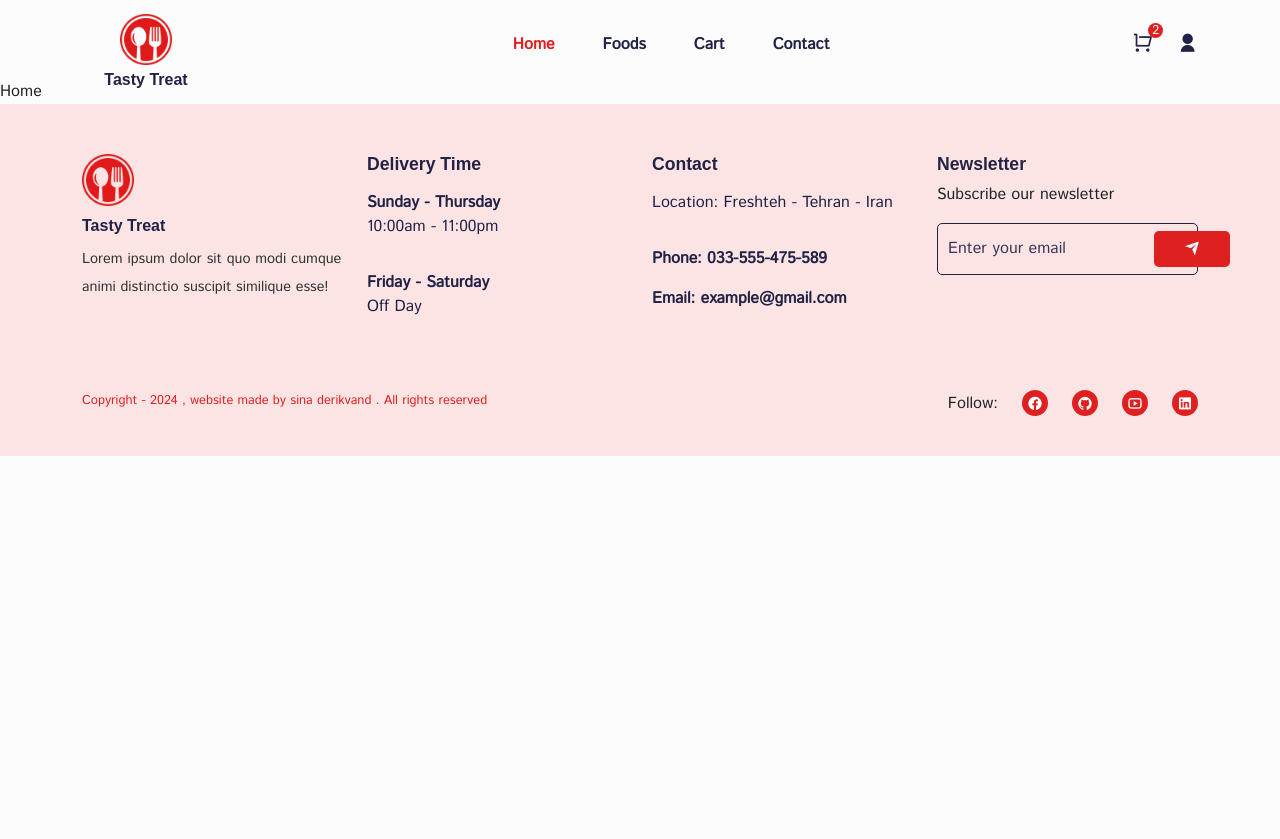
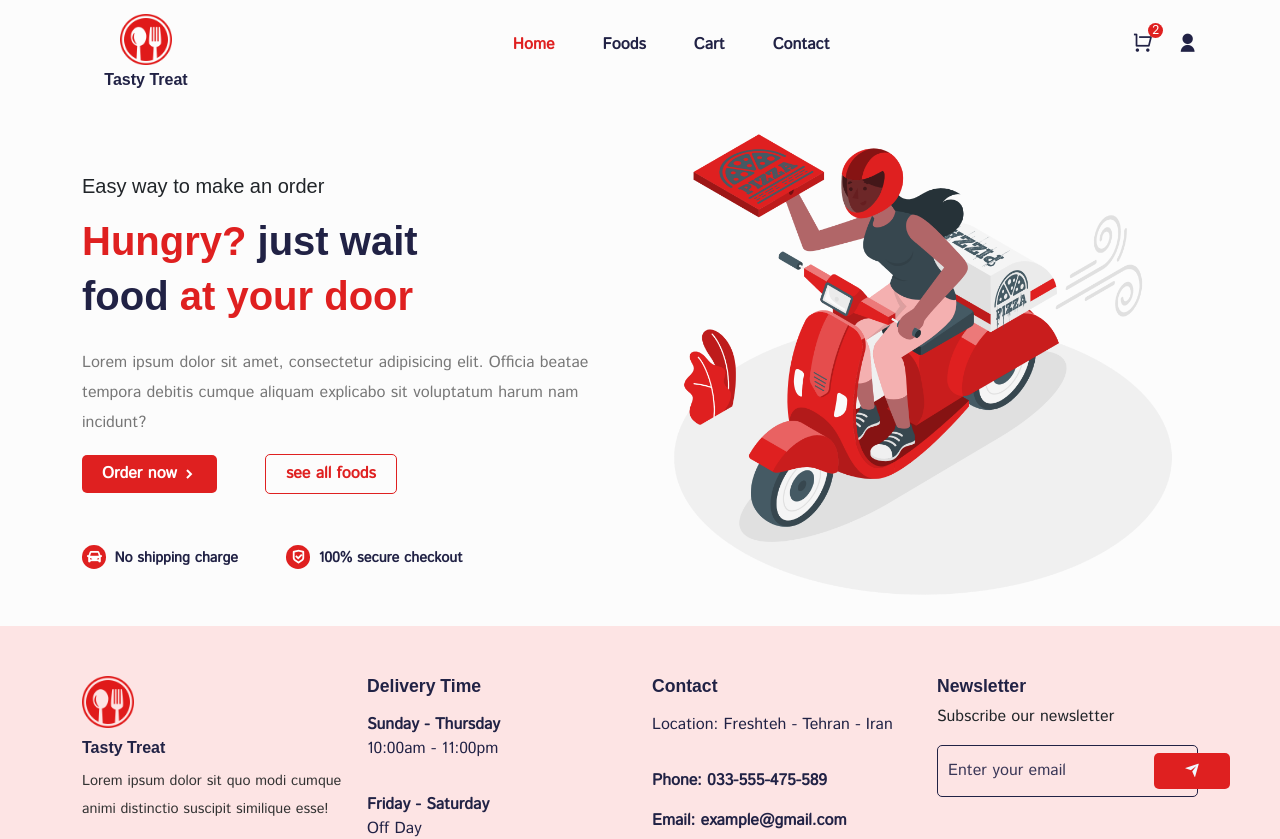
Before and after one commit to sinakoushkii/food-delivery-website, a React app: page /home in a window 1280 px wide. Shown: the top 839 px of the page. Before the commit the page ends 800 px from the top, so only its background shows below. Built offline with nearby package versions, Linux system fonts and the light colour scheme; the HTML template or start-up script is replaced by a standard one; a web font is replaced by a local one.

Commit message:
feat hero section for the home page created

```diff
--- a/src/pages/Home.jsx
+++ b/src/pages/Home.jsx
@@ -1,7 +1,59 @@
 import React from 'react'
+import Helmet from '../components/Helmet/Helmet'
+import { Container, Row, Col } from 'reactstrap'
+import heroImage from '../assets/images/hero.png'
+import '../styles/hero-section.css'
+import { Link } from 'react-router-dom'
 
 export default function Home() {
   return (
-    <div>Home</div>
+    <Helmet title='home'>
+      <Container>
+        <Row>
+          <Col lg='6' md='6' >
+            <div className='hero__content'>
+              <h5 className='mb-3 mt-4'>Easy way to make an order</h5>
+              <h1 className='mb-4 hero__title'>
+                <span>Hungry? </span>just wait <br /> food <span>at your door</span>
+              </h1>
+              <p>Lorem ipsum dolor sit amet, consectetur adipisicing elit. Officia beatae tempora debitis cumque aliquam explicabo sit voluptatum harum nam incidunt?</p>
+
+              <div className='hero__btns d-flex align-items-center gap-5'>
+                <button className='order__btn d-flex align-items-center justify-content-between gap-1'>
+                  Order now
+                  <i class="ri-arrow-right-s-line"></i>
+                </button>
+
+                <button className='all__foods__btn'>
+                  <Link to='/foods'>
+                    see all foods
+                  </Link>
+                </button>
+              </div>
+
+              <div className='hero-service d-flex align-items-center gap-5 mt-5'>
+                <p className='d-flex align-items-center gap-2'>
+                  <span className='shipping-icon'>
+                  <i class="ri-roadster-fill"></i>
+                  </span>
+                    No shipping charge
+                </p>
+                <p className='d-flex align-items-center gap-2'>
+                  <span className='shipping-icon'>
+                  <i class="ri-shield-check-line"></i>
+                  </span>
+                    100% secure checkout
+                </p>
+              </div>
+            </div>
+          </Col>
+          <Col lg='6' md='6' >
+            <div className='hero__img'>
+              <img className='w-100' src={heroImage} alt="hero-image" />
+            </div>
+          </Col>
+        </Row>
+      </Container>
+    </Helmet>
   )
 }
--- a/src/styles/header.css
+++ b/src/styles/header.css
@@ -2,6 +2,7 @@
     width: 100%;
     height: 80px;
     line-height: 80px;
+    /* margin-bottom: 2rem; */
 }
 
 .logo {
--- /dev/null
+++ b/src/styles/hero-section.css
@@ -0,0 +1,50 @@
+.hero__content{
+    padding-top: 70px;
+}
+.hero__content p{
+    color: #777;
+    font-size: 1rem;
+    line-height: 30px;
+}
+.hero__title{
+    font-size: 2.5rem;
+    line-height: 55px;
+}
+.hero__title span{
+    color: #df2020;
+}
+.hero__btns button{
+    border: none;
+    outline: none;
+    padding: 7px 20px;
+    border-radius: 5px;
+    font-weight: 600;
+    cursor: pointer;
+}
+.order__btn{
+    background-color: #df2020;
+    color: #fff;
+    transition: 0.5s;
+}
+.order__btn:hover{
+    background-color: #212245;
+    transition: 0.5s;
+}
+.all__foods__btn{
+    background: transparent;
+    border: 1px solid #df2020 !important;
+}
+.all__foods__btn a{
+    color: #df2020;
+}
+.hero-service p{
+    color: #212245;
+    font-weight: 600;
+    font-size: 0.9rem;
+}
+.shipping-icon i {
+    padding: 5px;
+    background-color: #df2020;
+    color: #fff;
+    border-radius: 50%;
+}
```
